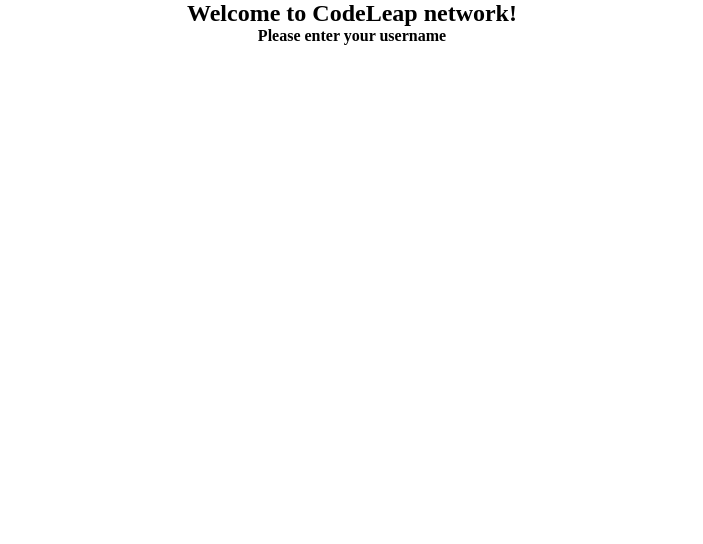
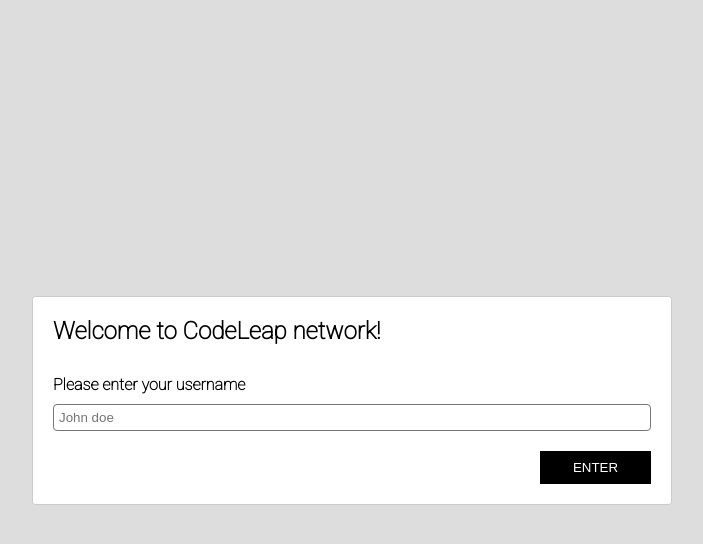
Before and after one commit to PedroBarbosaSw/codeleap-assignment, a React (Create React App) app: page / in a window 1280 px wide. Shown: the top 544 px of the page, without its empty margins (288-991 px from the left). Built offline with nearby package versions, Linux system fonts and the light colour scheme.

Commit message:
signup component done

```diff
--- a/src/App.css
+++ b/src/App.css
@@ -1,38 +1,5 @@
+@import url('https://fonts.googleapis.com/css2?family=Roboto:wght@100&display=swap');
+
 .App {
-  text-align: center;
+   font-family: 'Roboto', sans-serif;
 }
-
-.App-logo {
-  height: 40vmin;
-  pointer-events: none;
-}
-
-@media (prefers-reduced-motion: no-preference) {
-  .App-logo {
-    animation: App-logo-spin infinite 20s linear;
-  }
-}
-
-.App-header {
-  background-color: #282c34;
-  min-height: 100vh;
-  display: flex;
-  flex-direction: column;
-  align-items: center;
-  justify-content: center;
-  font-size: calc(10px + 2vmin);
-  color: white;
-}
-
-.App-link {
-  color: #61dafb;
-}
-
-@keyframes App-logo-spin {
-  from {
-    transform: rotate(0deg);
-  }
-  to {
-    transform: rotate(360deg);
-  }
-}
--- a/src/pages/SignUp/index.css
+++ b/src/pages/SignUp/index.css
@@ -0,0 +1,54 @@
+.signup-ROOT {
+   width: 100vw;
+   height: 100vh;
+   display: flex;
+   align-items: center;
+   justify-content: center;
+   background-color: #DDDDDD;
+}
+
+.signup-form {
+   display: flex;
+   flex-direction: column;
+   width: 50%;
+   max-width: 700px;
+   align-items: flex-start;
+   box-sizing: border-box;
+   border: 1px solid #CCCCCC;
+   border-radius: 3px;
+   padding: 20px;
+   background: #FFFFFF;
+}
+.signup-form .signup-form-text{
+   width: 100%;
+}
+.signup-form h2 {
+   font-weight: bolder;
+}
+.signup-form h4 {
+   margin-top: 30px;
+   font-weight: bolder;
+}
+.signup-form input {
+   width: 100%;
+   padding: 5px;
+   margin-top: 10px;
+   border: 1px solid #777777;
+   box-sizing: border-box;
+   border-radius: 4px;
+}
+.signup-form input:focus {
+   box-shadow: 0 0 0 0;
+   outline: 0;
+}
+.signup-form button {
+   margin: 20px 0 0 auto;
+   width: 111px;
+   height: 33px;
+   align-items: center;
+   justify-content: center;
+   margin-right: 0;
+   cursor: pointer;
+   color: #FFF;
+   background: #000000;
+}
--- a/src/pages/SignUp/index.jsx
+++ b/src/pages/SignUp/index.jsx
@@ -5,12 +5,22 @@
 export default function SignUp() {
    const [username, setUserName] = React.useState();
    return (
-      <div className="signup-root">
+      <div className="signup-ROOT">
          <div className="signup-form">
-            <h2>Welcome to CodeLeap network!</h2>
+            <div className="signup-form-text">
+               <h2>Welcome to CodeLeap network!</h2>
 
-            <h4>Please enter your username</h4>
+               <h4>Please enter your username</h4>
+               <input
+                  value={username}
+                  placeholder="John doe"
+                  onChange={e => setUserName(e.target.value)}
+               />
+            </div>
 
+            <button type="button">
+               ENTER
+            </button>
          </div>
       </div>
    )
```
